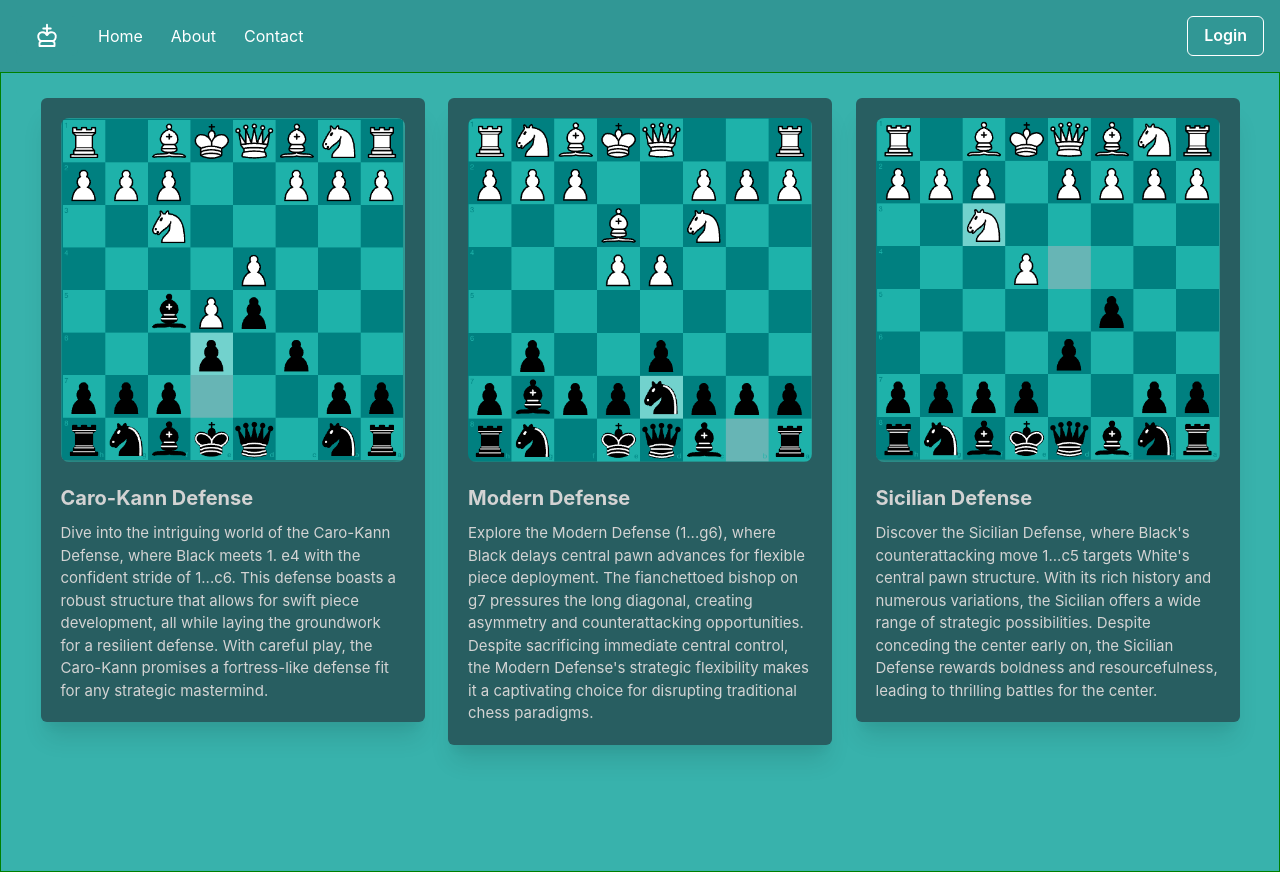
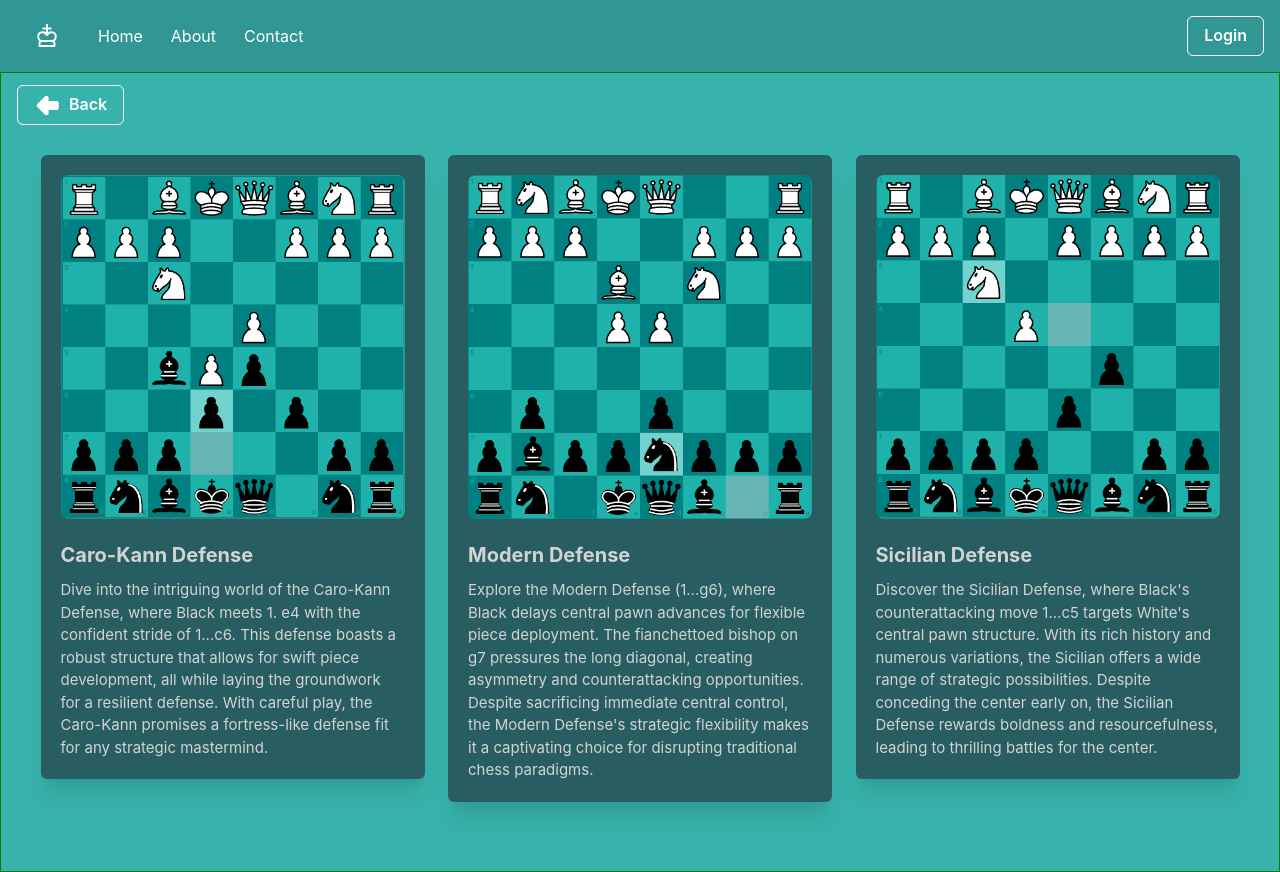
Before and after one commit to htripathi12/chess-nexus, a React (Create React App) app: page /learn in a window 1280 px wide. Built offline with nearby package versions, Linux system fonts and the light colour scheme.

Commit message:
back button

```diff
--- a/src/Learn.js
+++ b/src/Learn.js
@@ -1,5 +1,8 @@
 import React from 'react';
 import StudyBlock from './StudyBlock';
+import { BrowserRouter as Router, Link as RouterLink } from 'react-router-dom';
+import { Box, Center, Container, AbsoluteCenter, Flex, Link, Spacer, Button, Image, ChakraProvider, FormControl, FormLabel,
+    Input, Stack, Text, Tabs, TabList, TabPanels, Tab, TabPanel } from '@chakra-ui/react';
 
 import CaroKann from './Caro-Kann.png';
 import ModernDefense from './ModernDefense.png';
@@ -7,8 +10,21 @@ import SicilianDefense from './SicilianDefense.png';
 
 function Learn() {
     return (
-        <>
-        <div style={{display: 'flex', flexDirection: 'row', marginTop: '25px', justifyContent: 'space-evenly'}}>
+        <div>
+            <Button marginTop="3" bg='teal.400' border="1px" display="flex" flexDirection="row" color="white" _hover={{ bg: "teal.700", color: "white" }}>
+                <Link as={RouterLink} to="/" _hover={{ textDecoration: "none" }}>
+                    <svg xmlns="http://www.w3.org/2000/svg" class="icon icon-tabler icon-tabler-arrow-big-left-filled"
+                        width="27" height="27" viewBox="0 0 24 24" stroke-width="1.5" stroke="#ffffff" fill="none"
+                        stroke-linecap="round" stroke-linejoin="round">
+                        <path stroke="none" d="M0 0h24v24H0z" fill="none"/>
+                        <path d="M9.586 4l-6.586 6.586a2 2 0 0 0 0 2.828l6.586 6.586a2 2 0 0 0 2.18 .434l.145 -.068a2 2 0 0
+                            0 1.089 -1.78v-2.586h7a2 2 0 0 0 2 -2v-4l-.005 -.15a2 2 0 0 0 -1.995 -1.85l-7 -.001v-2.585a2 2 0
+                            0 0 -3.414 -1.414z" stroke-width="0" fill="currentColor" />
+                    </svg>
+                </Link>
+                <Link as={RouterLink} to="/" _hover={{ textDecoration: "none" }}><Text ml={2}>Back</Text></Link>
+            </Button>
+            <div style={{display: 'flex', flexDirection: 'row', marginTop: '30px', justifyContent: 'space-evenly'}}>
                 <StudyBlock to="/caro-kann" imageUrl={CaroKann} title="Caro-Kann Defense">
                     Dive into the intriguing world of the Caro-Kann Defense, where Black meets 1. e4 with the confident
                     stride of 1...c6. This defense boasts a robust structure that allows for swift piece development, all
@@ -30,7 +46,7 @@ function Learn() {
                     resourcefulness, leading to thrilling battles for the center.
                 </StudyBlock>
             </div>
-        </>
+        </div>
     );
 }
 export default Learn;
```
Lines whose indentation alone changed are shown as unchanged.
